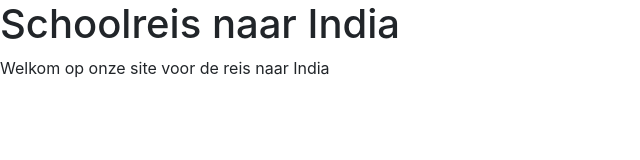
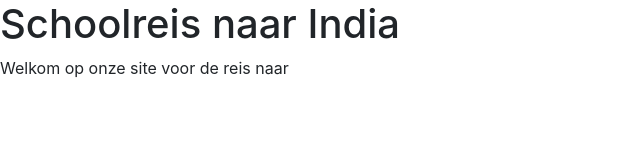
Before and after one commit to melissadebel/Reis-website, a plain HTML site: page Styles/Index.html in a window 1280 px wide. Shown: the full height of the page, 0-640 px from the left. Drawn offline with nearby package versions, Linux system fonts and the light colour scheme.

Commit message:
General site
bestemmingen verrwijderen

```diff
--- a/Styles/Index.html
+++ b/Styles/Index.html
@@ -14,7 +14,7 @@
 
 <body>
     <h1>Schoolreis naar India</h1>
-    <p>Welkom op onze site voor de reis naar India</p>
+    <p>Welkom op onze site voor de reis naar </p>
 
 
 
```
